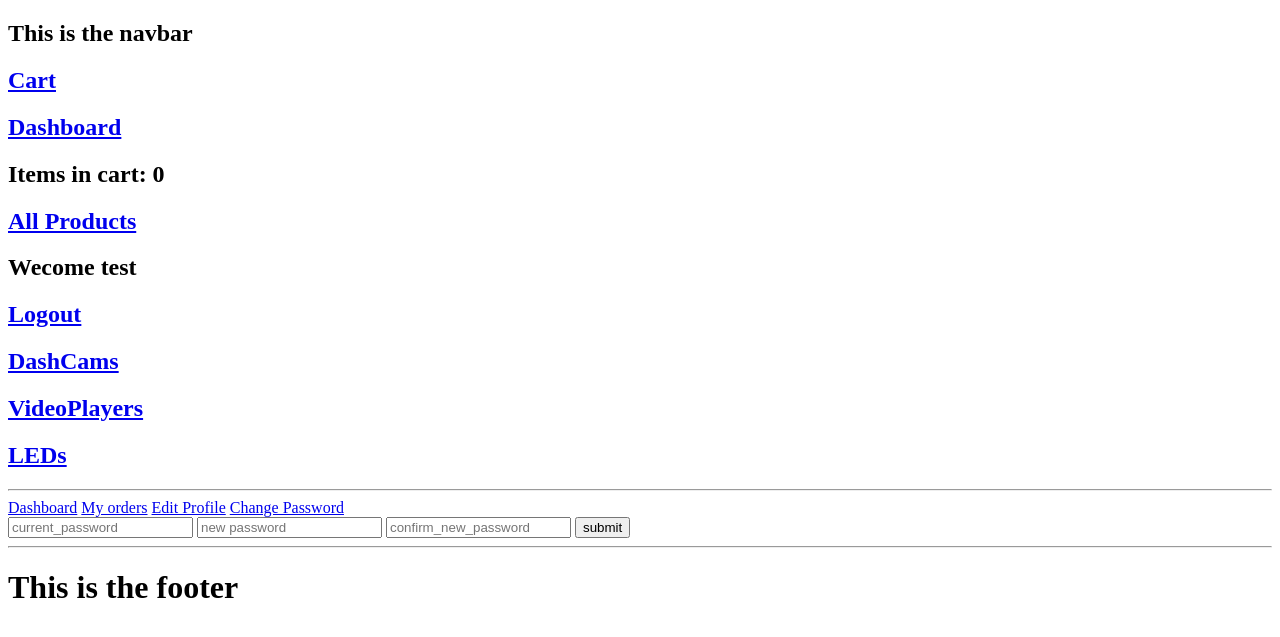
After one commit to harryscodingvault/SocialMediaAutoPoster, a Django app: page /accounts/change_password/ in a window 1280 px wide. The commit adds this page. Shown: the top 637 px of the page. Run offline with Django 3.2, Linux system fonts and the light colour scheme; a user stored in the database is signed in; data comes from the database, SQL or seed files in the repository; both versions use the stored data as it was after the commit.

Commit message:
password reset and edit profile view created

```diff
--- a/ecomDjango/ecomSite/accounts/models.py
+++ b/ecomDjango/ecomSite/accounts/models.py
@@ -60,3 +60,14 @@ class Account(AbstractBaseUser):
 
     def has_module_perms(self, add_label):
         return True
+
+
+class UserProfile(models.Model):
+    user = models.OneToOneField(Account, on_delete=models.CASCADE)
+    address = models.CharField(blank=True, max_length=100)
+    city = models.CharField(blank=True, max_length=20)
+    state = models.CharField(blank=True, max_length=20)
+    zipcode = models.CharField(blank=True, max_length=20)
+
+    def __str__(self):
+        return self.user.username
--- a/ecomDjango/ecomSite/accounts/urls.py
+++ b/ecomDjango/ecomSite/accounts/urls.py
@@ -12,4 +12,8 @@ urlpatterns = [
     path('forgotPassword', views.forgotPassword, name='forgotPassword'),
     path('resetPassword_validate/<uidb64>/<token>/', views.resetPassword_validate, name='resetPassword_validate'),
     path('resetPassword', views.resetPassword, name='resetPassword'),
+
+    path('my_orders/', views.my_orders, name='my_orders'),
+    path('edit_profile/', views.edit_profile, name='edit_profile'),
+    path('change_password/', views.change_password, name='change_password'),
 ]
--- a/ecomDjango/ecomSite/accounts/views.py
+++ b/ecomDjango/ecomSite/accounts/views.py
@@ -1,7 +1,8 @@
-from django.shortcuts import render, redirect
-from .forms import RegistrationForm
-from .models import Account
+from django.shortcuts import render, redirect, get_object_or_404
+from .forms import RegistrationForm, UserForm, UserProfileForm
+from .models import Account, UserProfile
 from cart.models import Cart, CartItem
+from orders.models import Order
 from cart.views import _cart_id
 from django.contrib import messages, auth
 from django.contrib.auth.decorators import login_required
@@ -30,6 +31,11 @@ def register(request):
             user = Account.objects.create_user(username=username, email=email, password=password)
             user.phone_number = phone_number
             user.save()
+
+            # Create user profile
+            profile = UserProfile()
+            profile.user_id = user.id
+            profile.save()
 
             #USER ACTIVATION
             current_site = get_current_site(request)
@@ -115,7 +121,12 @@ def logout(request):
 
 @login_required(login_url= 'login')
 def dashboard(request):
-    return render(request, 'accounts/dashboard.html')
+    orders = Order.objects.order_by('-created_at').filter(user_id=request.user.id, is_ordered=True)
+    orders_count = orders.count()
+    context = {
+        'orders_count': orders_count,
+    }
+    return render(request, 'accounts/dashboard.html', context=context)
 
 def forgotPassword(request):
     if request.method == 'POST':
@@ -176,3 +187,61 @@ def resetPassword(request):
             return redirect('resetPassword')
     else:
         return render(request, 'accounts/reset_password.html')
+
+
+@login_required(login_url='login')
+def my_orders(request):
+    orders = Order.objects.filter(user=request.user, is_ordered=True).order_by('-created_at')
+    context = {
+        'orders':orders,
+    }
+    return render(request, 'accounts/my_orders.html', context=context)
+
+
+@login_required(login_url='login')
+def edit_profile(request):
+    userprofile = get_object_or_404(UserProfile, user=request.user)
+    print('userprofile: ', userprofile )
+
+    if request.method == 'POST':
+        user_form = UserForm(request.POST, instance=request.user)
+        profile_form = UserProfileForm(request.POST, request.FILES, instance=userprofile)
+        if user_form.is_valid() and profile_form.is_valid():
+            user_form.save()
+            profile_form.save()
+            messages.success(request, 'Your profile has been updated')
+            return redirect('edit_profile')
+    else:
+        user_form = UserForm(instance=request.user)
+        profile_form = UserProfileForm(instance=userprofile)
+    context = {
+        'user_form': user_form,
+        'profile_form': profile_form,
+    }
+    return render(request, 'accounts/edit_profile.html', context=context)
+
+
+@login_required(login_url='login')
+def change_password(request):
+    if request.method == 'POST':
+        current_password = request.POST['current_password']
+        new_password = request.POST['new_password']
+        confirm_new_password = request.POST['confirm_new_password']
+
+        user = Account.objects.get(username__exact=request.user.username)
+
+        if new_password == confirm_new_password:
+            success = user.check_password(current_password)
+            if success:
+                user.set_password(new_password)
+                user.save()
+                # auth.logout(request)
+                messages.success(request, 'Password updated successfully.')
+                return redirect('change_password')
+            else:
+                messages.error(request, 'Please enter valid current password')
+                return redirect('change_password')
+        else:
+            messages.error(request, 'Password does not match!')
+            return redirect('change_password')
+    return render(request, 'accounts/change_password.html')
--- /dev/null
+++ b/ecomDjango/ecomSite/templates/accounts/change_password.html
@@ -0,0 +1,19 @@
+{% extends 'base/base.html' %}
+{% load static %}
+
+{% block title %}
+    Change Password
+{% endblock %}
+
+
+{% block content %}
+    {% include 'accounts/dashboard_sidebar.html' %}
+        <form action="{% url 'change_password' %}" method="POST">
+            {% csrf_token %}
+            <input type="password" name="current_password" placeholder="current_password" required>
+            <input type="password" name="new_password" placeholder="new password" required>
+            <input type="password" name="confirm_new_password" placeholder="confirm_new_password" required>
+            <input type="submit" value="submit">
+        </form>
+
+{% endblock %}
--- a/ecomDjango/ecomSite/templates/accounts/dashboard.html
+++ b/ecomDjango/ecomSite/templates/accounts/dashboard.html
@@ -7,6 +7,10 @@
 
 
 {% block content %}
-    {% include 'base/alerts.html' %}
+    {% include 'accounts/dashboard_sidebar.html' %}
+    <h2>Logged in as {{user.username}}</h2>
+    <h2>Total orders: {{orders_count}}</h2>
+    <h2>Email: {{user.email}}</h2>
+    <h2>Phone: {{user.phone_number}}</h2>
 
 {% endblock %}
--- /dev/null
+++ b/ecomDjango/ecomSite/templates/accounts/dashboard_sidebar.html
@@ -0,0 +1,6 @@
+
+
+<a href="{% url 'dashboard' %}">Dashboard</a>
+<a href="{% url 'my_orders' %}">My orders</a>
+<a href="{% url 'edit_profile' %}">Edit Profile</a>
+<a href="{% url 'change_password' %}">Change Password</a>
```
Also changed, not shown: ecomDjango/ecomSite/accounts/admin.py (+7 -1 lines), ecomDjango/ecomSite/accounts/forms.py (+13 -1 lines), ecomDjango/ecomSite/templates/accounts/edit_profile.html (added, +23 -0 lines), ecomDjango/ecomSite/templates/accounts/my_orders.html (added, +19 -0 lines), ecomDjango/ecomSite/db.sqlite3.
